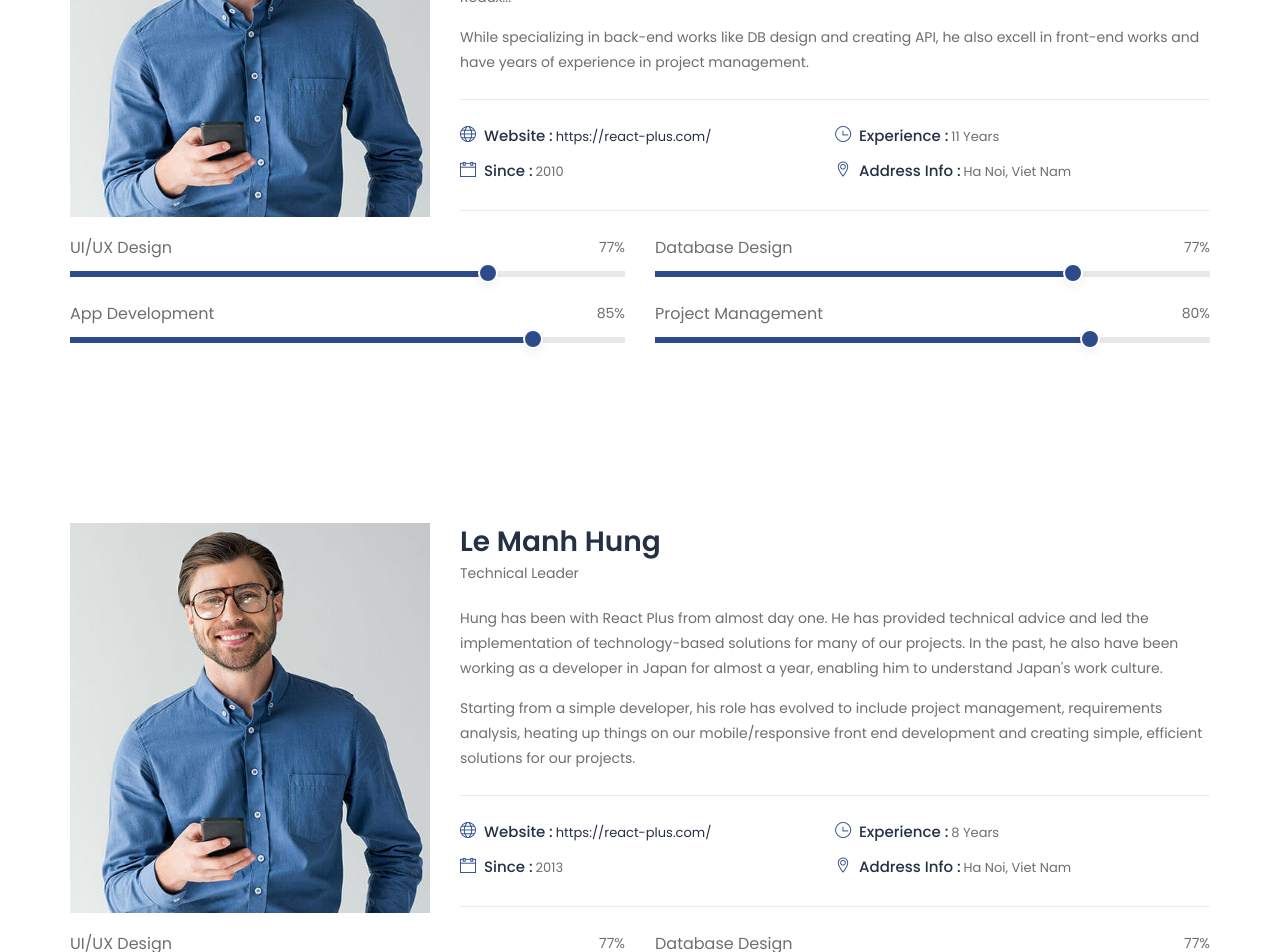
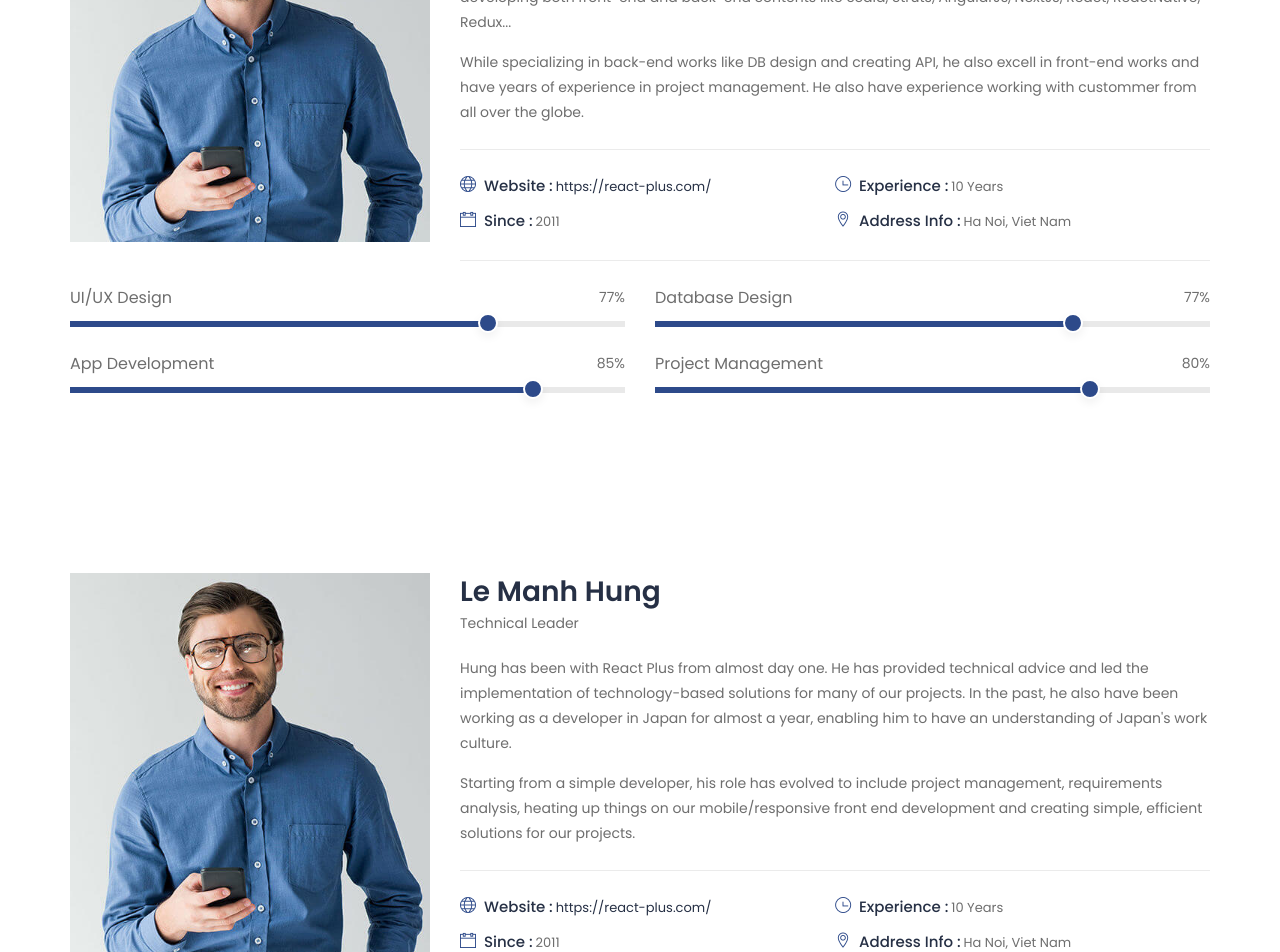
Before and after one commit to lamnt2708/react_home, a React (Create React App) app: page /team_detail in a window 1280 px wide. Shown: the part 1460-2412 px from the top of the page. Built offline with nearby package versions, Linux system fonts and the light colour scheme; a web font is replaced by a local one.

Commit message:
Revert ""team detail add""
This reverts commit c79d44a4ec78b07d5bf5448d1045e604040cb4fd.

```diff
--- a/package.json
+++ b/package.json
@@ -1,6 +1,5 @@
 {
-  "homepage": "https://bacnp.github.io/react_home/",
-  "name": "react",
+  "name": "altech",
   "version": "0.1.0",
   "private": true,
   "dependencies": {
@@ -8,7 +7,6 @@
     "@testing-library/react": "^9.5.0",
     "@testing-library/user-event": "^7.2.1",
     "bootstrap": "^4.4.1",
-    "gh-pages": "^3.1.0",
     "google-map-react": "^1.1.7",
     "jquery": "^3.5.1",
     "mdbootstrap": "^4.19.0",
@@ -37,8 +35,6 @@
   },
   "scripts": {
     "start": "react-scripts start",
-    "predeploy": "npm run build",
-    "deploy": "gh-pages -d build",
     "build": "react-scripts build",
     "test": "react-scripts test",
     "eject": "react-scripts eject"
--- a/src/components/layout/Footer.js
+++ b/src/components/layout/Footer.js
@@ -72,7 +72,7 @@ export class Footer extends Component {
                         <div className="widget link-widget clearfix">
                         <h3 className="widget-title">Quick Links</h3>
                         <ul id="menu-footer-services">
-                            <li><a href={process.env.PUBLIC_URL + '/company_info'}>Company's Info</a></li>
+                            <li><a >Make Appointment</a></li>
                             <li><a >Customer Services</a></li>
                             <li><a >Department Services</a></li>
                             <li><a >About Company</a></li>
--- a/src/components/pages/Team_detail.js
+++ b/src/components/pages/Team_detail.js
@@ -37,7 +37,7 @@ export class Team_detail extends Component {
                         <div className="col-lg-4">
                         <div className="ttm-featured-wrapper">
                             <div className="featured-thumbnail text-center">
-                            <img className="img-fluid" src="images/temp/team-img04.jpg" alt=" "/>
+                            <img className="img-fluid" src="images/temp/team-img04.jpg" alt="image" />
                             </div>
                         </div>
                         </div>
@@ -47,7 +47,7 @@ export class Team_detail extends Component {
                             <h2 className="ttm-team-member-single-title">Nguyen Tien Loc</h2>
                             <span className="ttm-team-member-single-position">Technical Leader</span>
                             <p>Meet Nguyen Tien Loc. He has over 10 years of experience as an developer, 8 of which as a full-stack developer. For the last 5 years, he had been working with React and React Native. This has enabled him to have deep understanding of the language and know how to use it best in development. </p>
-                            <p>As an technical leader, he has experience in all process of developing an application, from requirements analysis, DB, UI/UX designs, coding to even project management. During the course of his carrer, he has worked with customer from all over the worlds.</p>
+                            <p>As an technical leader, he has experience in all process of developing an application, from requirements analysis, DB, UI/UX designs, coding to even project management. During the course of his carrer, he has worked with customer from all over the worlds including those from America, China, Korean, Indonesia and Japan.</p>
                             {/* separator */}
                             <div className="separator">
                                 <div className="sep-line mt-4 mb-4" />
@@ -231,7 +231,7 @@ export class Team_detail extends Component {
                         <div className="col-lg-4">
                         <div className="ttm-featured-wrapper">
                             <div className="featured-thumbnail text-center">
-                            <img className="img-fluid" src="images/temp/team-img04.jpg" alt=" " />
+                            <img className="img-fluid" src="images/temp/team-img04.jpg" alt="image" />
                             </div>
                         </div>
                         </div>
@@ -241,7 +241,7 @@ export class Team_detail extends Component {
                             <h2 className="ttm-team-member-single-title">Dao Viet Anh</h2>
                             <span className="ttm-team-member-single-position">Technical Leader</span>
                             <p>This is our technical leader Dao Viet Anh. He is one the two most senior developer of React Plus in term of work experience. Starting with Java, he has master many programing languages and frameworks for developing both front-end and back-end contents like Scala, Struts, AngularJs, NextJs, React, ReactNative, Redux...  </p>
-                            <p>While specializing in back-end works like DB design and creating API, he also excell in front-end works and have years of experience in project management. </p>
+                            <p>While specializing in back-end works like DB design and creating API, he also excell in front-end works and have years of experience in project management. He also have experience working with custommer from all over the globe. </p>
                             {/* separator */}
                             <div className="separator">
                                 <div className="sep-line mt-4 mb-4" />
@@ -264,11 +264,11 @@ export class Team_detail extends Component {
                                     </li>
                                     <li>
                                     <div className="ttm-team-list-title"><i className="ti ti-time" /> Experience :</div>
-                                    <div className="ttm-team-list-value">11 Years</div>
+                                    <div className="ttm-team-list-value">10 Years</div>
                                     </li>
                                     <li>
                                     <div className="ttm-team-list-title"><i className="ti ti-calendar" /> Since :</div>
-                                    <div className="ttm-team-list-value">2010</div>
+                                    <div className="ttm-team-list-value">2011</div>
                                     </li>
                                     <li>
                                     <div className="ttm-team-list-title"><i className="ti ti-location-pin" /> Address Info :</div>
@@ -329,7 +329,7 @@ export class Team_detail extends Component {
                         <div className="col-lg-4">
                         <div className="ttm-featured-wrapper">
                             <div className="featured-thumbnail text-center">
-                            <img className="img-fluid" src="images/temp/team-img04.jpg" alt=" " />
+                            <img className="img-fluid" src="images/temp/team-img04.jpg" alt="image" />
                             </div>
                         </div>
                         </div>
@@ -338,7 +338,7 @@ export class Team_detail extends Component {
                             <div className="ttm-team-member-single-list">
                             <h2 className="ttm-team-member-single-title">Le Manh Hung</h2>
                             <span className="ttm-team-member-single-position">Technical Leader</span>
-                            <p>Hung has been with React Plus from almost day one. He has provided technical advice and led the implementation of technology-based solutions for many of our projects. In the past, he also have been working as a developer in Japan for almost a year, enabling him to understand Japan's work culture.  </p>
+                            <p>Hung has been with React Plus from almost day one. He has provided technical advice and led the implementation of technology-based solutions for many of our projects. In the past, he also have been working as a developer in Japan for almost a year, enabling him to have an understanding of Japan's work culture.  </p>
                             <p>Starting from a simple developer, his role has evolved to include project management, requirements analysis, heating up things on our mobile/responsive front end development and creating simple, efficient solutions for our projects.</p>
                             {/* separator */}
                             <div className="separator">
@@ -362,11 +362,11 @@ export class Team_detail extends Component {
                                     </li>
                                     <li>
                                     <div className="ttm-team-list-title"><i className="ti ti-time" /> Experience :</div>
-                                    <div className="ttm-team-list-value">8 Years</div>
+                                    <div className="ttm-team-list-value">10 Years</div>
                                     </li>
                                     <li>
                                     <div className="ttm-team-list-title"><i className="ti ti-calendar" /> Since :</div>
-                                    <div className="ttm-team-list-value">2013</div>
+                                    <div className="ttm-team-list-value">2011</div>
                                     </li>
                                     <li>
                                     <div className="ttm-team-list-title"><i className="ti ti-location-pin" /> Address Info :</div>
@@ -427,7 +427,7 @@ export class Team_detail extends Component {
                         <div className="col-lg-4">
                         <div className="ttm-featured-wrapper">
                             <div className="featured-thumbnail text-center">
-                            <img className="img-fluid" src="images/temp/team-img04.jpg" alt=" " />
+                            <img className="img-fluid" src="images/temp/team-img04.jpg" alt="image" />
                             </div>
                         </div>
                         </div>
@@ -437,7 +437,7 @@ export class Team_detail extends Component {
                             <h2 className="ttm-team-member-single-title">Mai Thi Hong Tham</h2>
                             <span className="ttm-team-member-single-position">BrSE Leader</span>
                             <p>Meet our BrSE team leader Mai Thi Hong Tham. With 8+ years of experience working as a BrSE under her belt, she is able to understand precisely what the client want and convey them to our developer team. When working with us, she will be the first and the last person you talk with to get your desired development result.</p>
-                            <p>Other than the day-to-day communication and report, to ensure the progress of development, she is also in charge of other processes like requirements analysis, project management and testing. </p>
+                            <p>Other than the day-to-day communication and report, to ensure the progress of development, she is also in charge of other processes like requirements analysis, project management, creating development document and testing. </p>
                             {/* separator */}
                             <div className="separator">
                                 <div className="sep-line mt-4 mb-4" />
@@ -525,7 +525,7 @@ export class Team_detail extends Component {
                         <div className="col-lg-4">
                         <div className="ttm-featured-wrapper">
                             <div className="featured-thumbnail text-center">
-                            <img className="img-fluid" src="images/temp/team-img04.jpg" alt=" " />
+                            <img className="img-fluid" src="images/temp/team-img04.jpg" alt="image" />
                             </div>
                         </div>
                         </div>
@@ -534,8 +534,8 @@ export class Team_detail extends Component {
                             <div className="ttm-team-member-single-list">
                             <h2 className="ttm-team-member-single-title">Ngo Thai Son</h2>
                             <span className="ttm-team-member-single-position">Technical Leader</span>
-                            <p>Meet our techinical leader Ngo Thai Son. He is one of the first members of React Plus and has over 8 years of experience in the bussiness.His stacks included C#, JavaScript, Java, TypeScript, AngularJS, Nodejs, ReactJS, ReactNative... Son is also capable of speaking Japanese which had enabled him to work in Japan as a developer for almost a years.  </p>
-                            <p>In addition to his programing skill, he is also familiar with requirements analysis, project management, UI/UX design, DB design and cloud computing.  </p>
+                            <p>Meet Nguyen Tien Loc. He has over 10 years of experience as an developer, 8 of which as a full-stack developer. For the last 5 years, he had been working with React and React Native. This has enabled him to have deep understanding of the language and know how to use it best in development. </p>
+                            <p>As an techinical leader, he has succesfully take part in all process of developing an application, from requirements analysis, DB, UI/UX designs, coding to even project management. During the course of his carrer, he has worked with customer from all over the worlds like America, China, Korean, Indonesia and Japan.</p>
                             {/* separator */}
                             <div className="separator">
                                 <div className="sep-line mt-4 mb-4" />
@@ -558,11 +558,11 @@ export class Team_detail extends Component {
                                     </li>
                                     <li>
                                     <div className="ttm-team-list-title"><i className="ti ti-time" /> Experience :</div>
-                                    <div className="ttm-team-list-value">8 Years</div>
+                                    <div className="ttm-team-list-value">10 Years</div>
                                     </li>
                                     <li>
                                     <div className="ttm-team-list-title"><i className="ti ti-calendar" /> Since :</div>
-                                    <div className="ttm-team-list-value">2013</div>
+                                    <div className="ttm-team-list-value">2011</div>
                                     </li>
                                     <li>
                                     <div className="ttm-team-list-title"><i className="ti ti-location-pin" /> Address Info :</div>
@@ -623,7 +623,7 @@ export class Team_detail extends Component {
                         <div className="col-lg-4">
                         <div className="ttm-featured-wrapper">
                             <div className="featured-thumbnail text-center">
-                            <img className="img-fluid" src="images/temp/team-img04.jpg" alt=" " />
+                            <img className="img-fluid" src="images/temp/team-img04.jpg" alt="image" />
                             </div>
                         </div>
                         </div>
@@ -632,8 +632,8 @@ export class Team_detail extends Component {
                             <div className="ttm-team-member-single-list">
                             <h2 className="ttm-team-member-single-title">Do Manh Dat</h2>
                             <span className="ttm-team-member-single-position">Technical Leader</span>
-                            <p>This is Do Manh Dat. He is one our technical leader and also one of the first member of React Plus. He has 8+ year of experiencen as a developer and has master many programing language icluding JavaScript, ReactJs, Redux, React Native, AngularJs, Nodejs, jQuery. He is also our in-house expert in cloud-based solution.</p>
-                            <p>Aside from development task like coding, designing DB, UI/UX, Dat is also familiar with management task like requirements analysis and project managements.</p>
+                            <p>Meet Nguyen Tien Loc. He has over 10 years of experience as an developer, 8 of which as a full-stack developer. For the last 5 years, he had been working with React and React Native. This has enabled him to have deep understanding of the language and know how to use it best in development. </p>
+                            <p>As an techinical leader, he has succesfully take part in all process of developing an application, from requirements analysis, DB, UI/UX designs, coding to even project management. During the course of his carrer, he has worked with customer from all over the worlds like America, China, Korean, Indonesia and Japan.</p>
                             {/* separator */}
                             <div className="separator">
                                 <div className="sep-line mt-4 mb-4" />
@@ -656,11 +656,11 @@ export class Team_detail extends Component {
                                     </li>
                                     <li>
                                     <div className="ttm-team-list-title"><i className="ti ti-time" /> Experience :</div>
-                                    <div className="ttm-team-list-value">8 Years</div>
+                                    <div className="ttm-team-list-value">10 Years</div>
                                     </li>
                                     <li>
                                     <div className="ttm-team-list-title"><i className="ti ti-calendar" /> Since :</div>
-                                    <div className="ttm-team-list-value">2013</div>
+                                    <div className="ttm-team-list-value">2011</div>
                                     </li>
                                     <li>
                                     <div className="ttm-team-list-title"><i className="ti ti-location-pin" /> Address Info :</div>
```
Also changed, not shown: public/js/main.js (+12 -12 lines), 1 other file (tests, documents, lock files or other folders).
